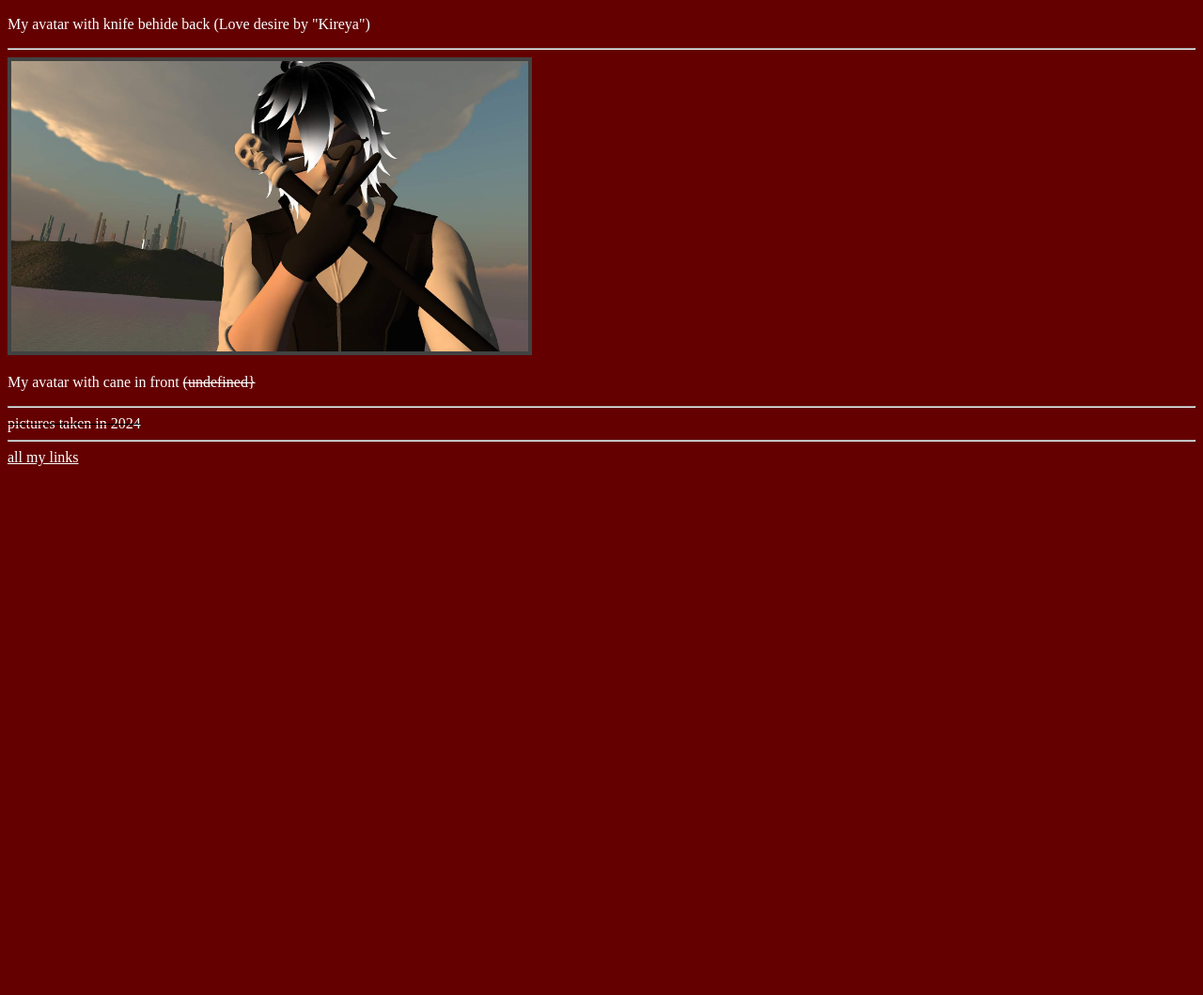
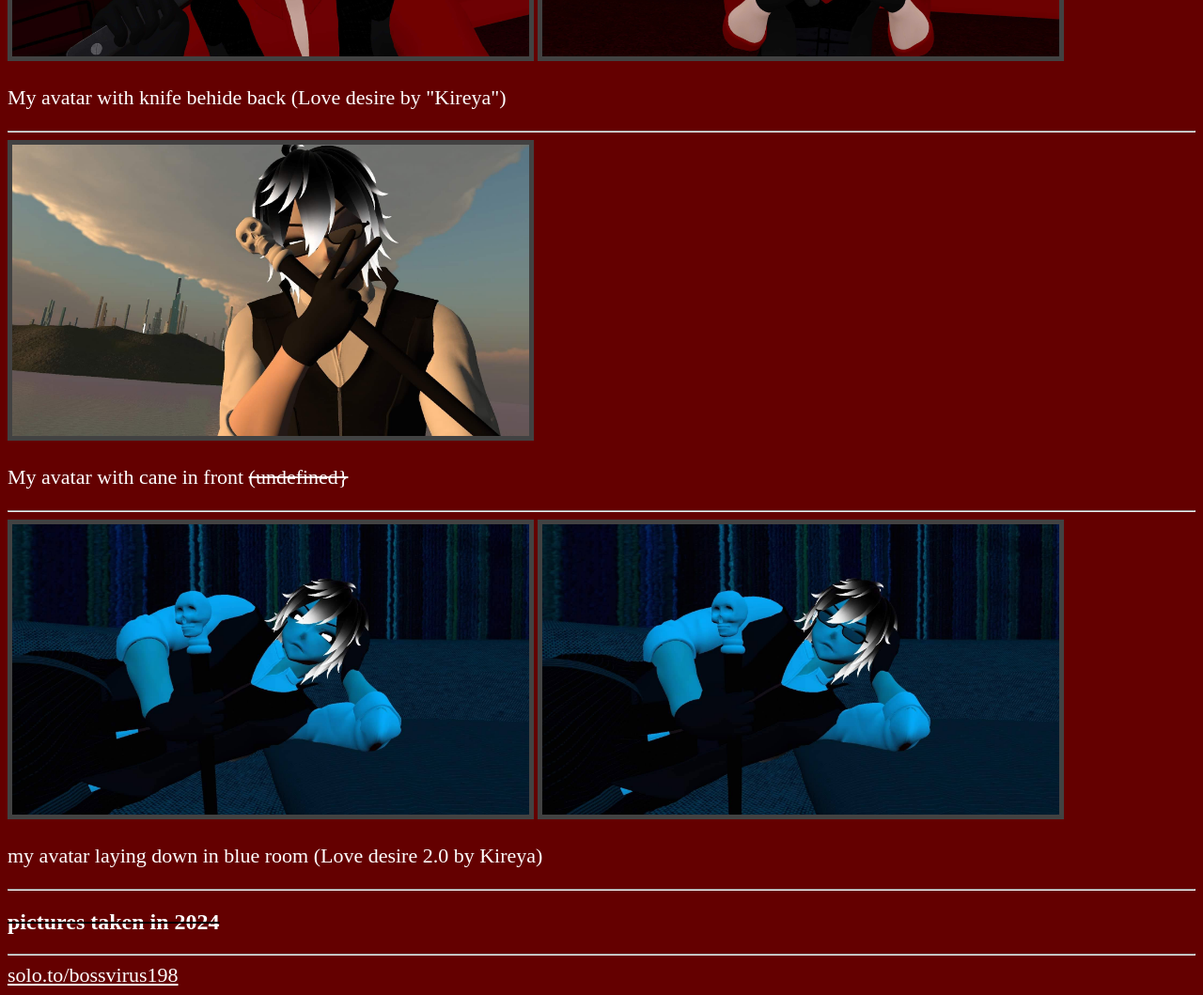
Before and after one commit to Bossvirus198/Html-practice, a plain HTML site: page Index.html in a window 1280 px wide. Shown: the part 1039-2098 px from the top of the page at 94% size. Before the commit the page ends 1543 px from the top, so only its background shows below. Drawn offline with Linux system fonts and the light colour scheme.

Commit message:
added 2 new images and added classes to images
added 2 new images (Vrchat-pic4 and Vrchat-pic4.1

added classes to images
.landscape and .portrait
size all the images to the same size

```diff
--- a/Index.html
+++ b/Index.html
@@ -9,31 +9,30 @@
   <body>
     <style>
       img {
-        border: 4px solid rgb(66, 66, 66);
+        border: 5px solid rgb(66, 66, 66);
       }
+
       body {
         background-color: rgb(100, 0, 0);
       }
 
-      h1 {
+      h1,
+      h2 {
         color: white;
       }
 
-      p {
+      p,
+      a {
+        font-size: 22px;
         color: white;
       }
 
-      a {
-        color: white;
+      .portrait {
+        width: 250px;
       }
 
-      table,
-      th,
-      td {
-        font-size: 25px;
-        border: 1px solid gray;
-        border-collapse: collapse;
-        color: white;
+      .landscape {
+        width: 550px;
       }
     </style>
     <h1>Bossvirus198's Vrchat pictures</h1>
@@ -47,14 +46,14 @@
     <br />
 
     <img
+      class="portrait"
       src="/Images/Vrchat-pic1.jpg"
       alt="picture of bossvirus198 laying down with red cane"
-      width="250px"
     />
     <img
+      class="portrait"
       src="Images/Vrchat-pic1.1.jpg"
       alt="picture of bossvirus198 laying down without cane"
-      width="250px"
     />
     <p>
       Picture of my avatar laying down with red cane (Solar cabins by "Artsy
@@ -63,29 +62,43 @@
     <hr />
 
     <img
+      class="landscape"
       src="/Images/Vrchat-pic2.jpg"
       alt="picture of bossvirus198 with knife behide back"
-      width="550px"
     />
     <img
+      class="landscape"
       src="Images/Vrchat-pic2.1.jpg"
       alt="picture of bossvirus198 with knife in frot"
-      width="550px"
     />
     <p>My avatar with knife behide back (Love desire by "Kireya")</p>
     <hr />
 
     <img
+      class="landscape"
       src="Images/Vrchat-pic3.jpg"
       alt="picture of bossvirus198 with cane in front"
-      width="550px"
     />
     <p>My avatar with cane in front <del>(undefined}</del></p>
-
-    <hr />
-    <del><a id="2024">pictures taken in 2024</a></del>
     <hr />
 
-    <a href="https://solo.to/bossvirus198">all my links</a>
+    <img
+      class="landscape"
+      src="Images/Vrchat-pic4.jpg"
+      alt="picture of bossvirus198 laying down in blue room without glasses"
+    />
+
+    <img
+      class="landscape"
+      src="Images/Vrchat-pic4.1.jpg"
+      alt="picture of bossvirus198 laying down in blue room with glasses"
+    />
+    <p>my avatar laying down in blue room (Love desire 2.0 by Kireya)</p>
+    <hr />
+
+    <del><h2 id="2024">pictures taken in 2024</h2></del>
+    <hr />
+
+    <a href="https://solo.to/bossvirus198">solo.to/bossvirus198</a>
   </body>
 </html>
```
Also changed, not shown: Images/Vrchat-pic4.1.jpg (added), Images/Vrchat-pic4.jpg (added).
